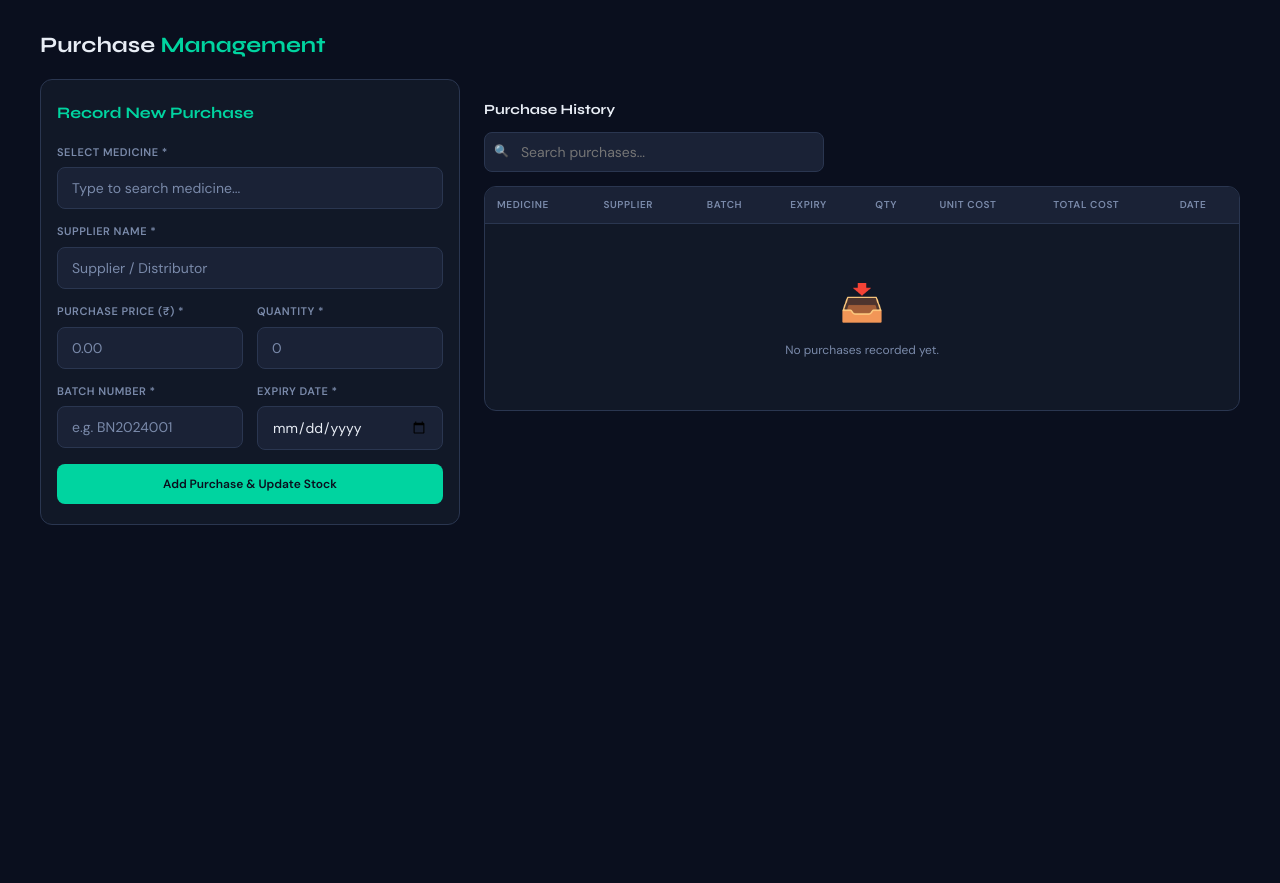
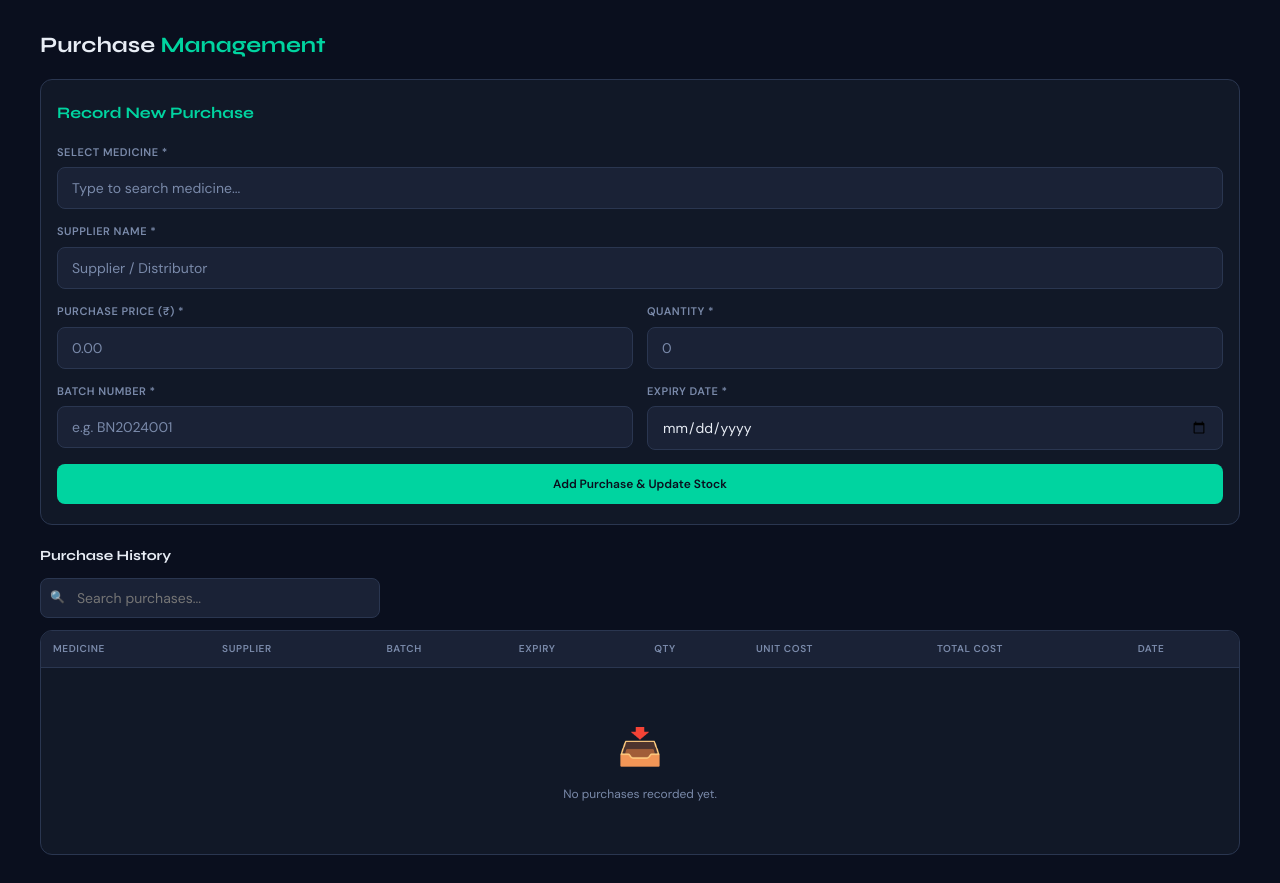
Before and after one commit to TheRishavKumar/shakti-medical, a Flask app: page /purchases in a window 1280 px wide. Shown: the part 60-943 px from the top of the page. Before the commit the page ends 585 px from the top, so only its background shows below. Run offline with Flask 3, Linux system fonts and the light colour scheme; a user stored in the database is signed in.

Commit message:
purchases mobile responsive

```diff
--- a/app/templates/purchases.html
+++ b/app/templates/purchases.html
@@ -5,10 +5,8 @@
   <h1 class="page-title">Purchase <span>Management</span></h1>
 </div>
 
-<div style="display:grid; grid-template-columns: 420px 1fr; gap:24px; align-items:start;">
-
 <!-- ADD PURCHASE FORM -->
-  <div class="form-wrap" style="max-width:100%;">
+<div class="form-wrap" style="margin-bottom:20px;">
   <h2>Record New Purchase</h2>
   <form method="POST">
 
@@ -30,7 +28,7 @@
           <div class="autocomplete-item" id="noResultMsg"
                style="display:none; color:var(--warning); pointer-events:none;">
             ⚠️ Medicine not found —
-              <a href="{{ url_for('main.add_medicine') }}"
+            <a href="{{ url_for('main.medicines') }}"
                style="color:var(--accent); font-weight:600;">
               Add it to Inventory first →
             </a>
@@ -71,16 +69,57 @@
 </div>
 
 <!-- PURCHASE HISTORY -->
-  <div>
 <div class="section-header">
   <span class="section-title">Purchase History</span>
 </div>
 
-    <div class="search-bar" style="margin-bottom:14px;">
+<div class="search-bar">
   <input type="text" id="searchInput" placeholder="Search purchases..." onkeyup="filterTable()">
 </div>
 
-    <div class="table-wrap">
+<!-- Mobile card view -->
+<div id="mobileList" class="mobile-only">
+  {% for p in purchases %}
+  <div class="purchase-card">
+    <div class="purchase-card-header">
+      <span class="fw-bold">{{ p.medicine.name }}</span>
+      <span class="badge blue">{{ p.batch_number or '—' }}</span>
+    </div>
+    <div class="purchase-card-row">
+      <span class="text-muted">Supplier</span>
+      <span>{{ p.supplier }}</span>
+    </div>
+    <div class="purchase-card-row">
+      <span class="text-muted">Expiry</span>
+      <span>{{ p.expiry_date.strftime('%d/%m/%Y') if p.expiry_date else '—' }}</span>
+    </div>
+    <div class="purchase-card-row">
+      <span class="text-muted">Qty</span>
+      <span>{{ p.quantity }}</span>
+    </div>
+    <div class="purchase-card-row">
+      <span class="text-muted">Unit Cost</span>
+      <span>₹{{ "%.2f"|format(p.purchase_price) }}</span>
+    </div>
+    <div class="purchase-card-row">
+      <span class="text-muted">Total</span>
+      <span class="fw-bold text-accent">₹{{ "%.2f"|format(p.purchase_price * p.quantity) }}</span>
+    </div>
+    <div class="purchase-card-row">
+      <span class="text-muted">Date</span>
+      <span>{{ p.created_at.strftime('%d %b %Y') }}</span>
+    </div>
+  </div>
+  {% else %}
+  <div class="empty-state">
+    <div class="icon">📥</div>
+    <p>No purchases recorded yet.</p>
+  </div>
+  {% endfor %}
+</div>
+
+<!-- Desktop table view -->
+<div class="table-wrap desktop-only">
   <table id="purchaseTable">
     <thead>
       <tr>
@@ -100,11 +139,7 @@
         <td class="fw-bold">{{ p.medicine.name }}</td>
         <td class="text-muted">{{ p.supplier }}</td>
         <td><span class="badge blue">{{ p.batch_number or '—' }}</span></td>
-            <td>
-              {% if p.expiry_date %}
-                {{ p.expiry_date.strftime('%d/%m/%Y') }}
-              {% else %}—{% endif %}
-            </td>
+        <td>{{ p.expiry_date.strftime('%d/%m/%Y') if p.expiry_date else '—' }}</td>
         <td>{{ p.quantity }}</td>
         <td>₹{{ "%.2f"|format(p.purchase_price) }}</td>
         <td class="fw-bold">₹{{ "%.2f"|format(p.purchase_price * p.quantity) }}</td>
@@ -123,9 +158,43 @@
     </tbody>
   </table>
 </div>
-  </div>
 
-</div>
+<style>
+/* Mobile card style */
+.purchase-card {
+  background: var(--surface);
+  border: 1px solid var(--border);
+  border-radius: var(--radius);
+  padding: 14px;
+  margin-bottom: 10px;
+}
+
+.purchase-card-header {
+  display: flex;
+  justify-content: space-between;
+  align-items: center;
+  margin-bottom: 10px;
+  padding-bottom: 8px;
+  border-bottom: 1px solid var(--border);
+  font-size: 13px;
+}
+
+.purchase-card-row {
+  display: flex;
+  justify-content: space-between;
+  font-size: 12px;
+  padding: 4px 0;
+}
+
+/* Show/hide based on screen size */
+.mobile-only  { display: block; }
+.desktop-only { display: none; }
+
+@media (min-width: 768px) {
+  .mobile-only  { display: none; }
+  .desktop-only { display: block; }
+}
+</style>
 
 <script>
 function filterMeds() {
@@ -134,10 +203,7 @@ function filterMeds() {
   const items = dropdown.querySelectorAll('.autocomplete-item:not(#noResultMsg)');
   const noResult = document.getElementById('noResultMsg');
 
-  if (!val) {
-    dropdown.style.display = 'none';
-    return;
-  }
+  if (!val) { dropdown.style.display = 'none'; return; }
 
   dropdown.style.display = 'block';
   let visibleCount = 0;
@@ -146,8 +212,6 @@ function filterMeds() {
     item.style.display = show ? '' : 'none';
     if (show) visibleCount++;
   });
-
-  // Show "not found" message if no medicine matched
   noResult.style.display = visibleCount === 0 ? '' : 'none';
 }
 
@@ -165,8 +229,13 @@ document.addEventListener('click', function(e) {
 
 function filterTable() {
   const q = document.getElementById('searchInput').value.toLowerCase();
+  // Filter desktop table
   document.querySelectorAll('#purchaseTable tbody tr').forEach(row => {
     row.style.display = row.textContent.toLowerCase().includes(q) ? '' : 'none';
+  });
+  // Filter mobile cards
+  document.querySelectorAll('.purchase-card').forEach(card => {
+    card.style.display = card.textContent.toLowerCase().includes(q) ? '' : 'none';
   });
 }
 </script>
```
Also changed, not shown: instance/database.db. Lines whose indentation alone changed are shown as unchanged.
